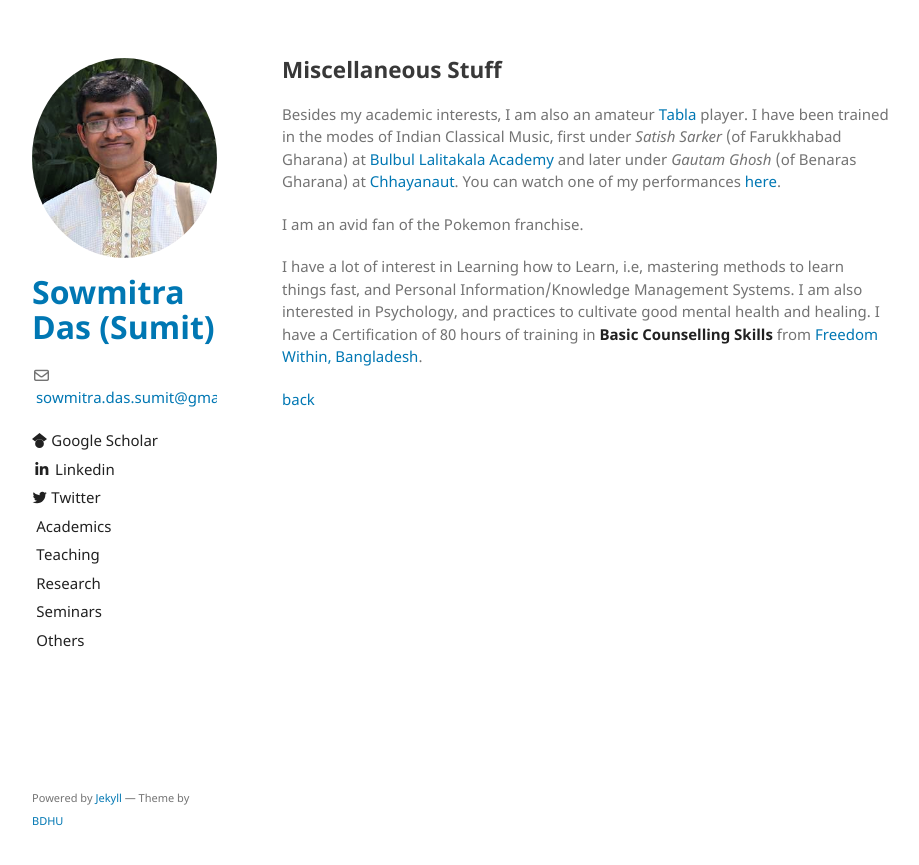
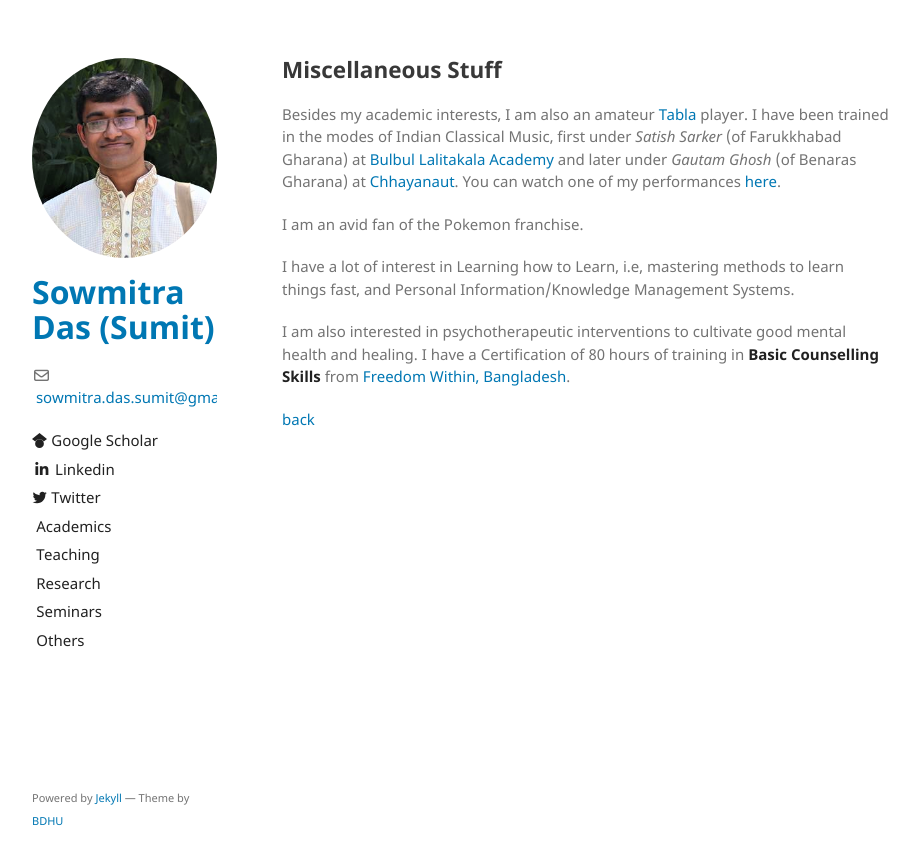
Before and after one commit to sowmitra-das-sumit/sowmitra-das-sumit.github.io, a Jekyll site: the page built from others.md, in a window 1280 px wide. Shown: the top 865 px of the page, without its empty margins (178-1097 px from the left). Built offline with Jekyll 4.4.1, drawn with Linux system fonts in a browser that asks for light colours; the repository's description, which GitHub fills in, is left out; our own code applies the rules of GitHub Pages for plain Markdown files.

Commit message:
Update others.md

```diff
--- a/others.md
+++ b/others.md
@@ -8,6 +8,8 @@ Besides my academic interests, I am also an amateur [Tabla](https://www.wikiwand
 
 I am an avid fan of the Pokemon franchise.
 
-I have a lot of interest in Learning how to Learn, i.e, mastering methods to learn things fast, and Personal Information/Knowledge Management Systems. I am also interested in Psychology, and practices to cultivate good mental health and healing. I have a Certification of 80 hours of training in **Basic Counselling Skills** from [Freedom Within, Bangladesh](https://freedomwithinbd.org/).
+I have a lot of interest in Learning how to Learn, i.e, mastering methods to learn things fast, and Personal Information/Knowledge Management Systems.
+
+I am also interested in psychotherapeutic interventions to cultivate good mental health and healing. I have a Certification of 80 hours of training in **Basic Counselling Skills** from [Freedom Within, Bangladesh](https://freedomwithinbd.org/).
 
 [back](./)
```
